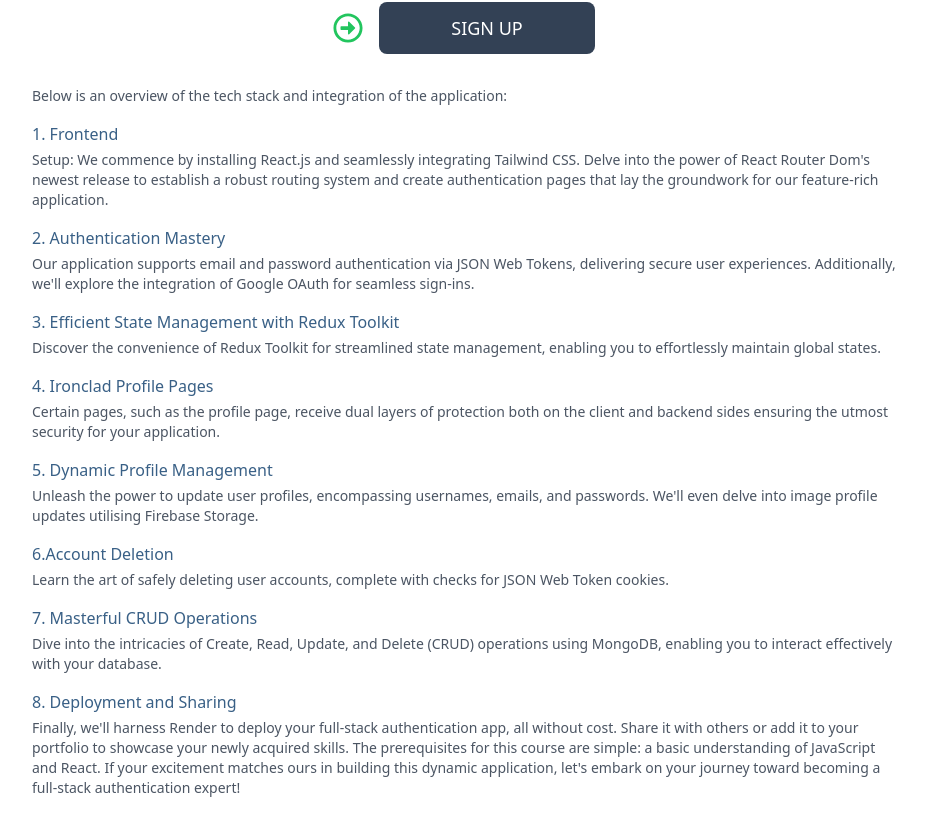
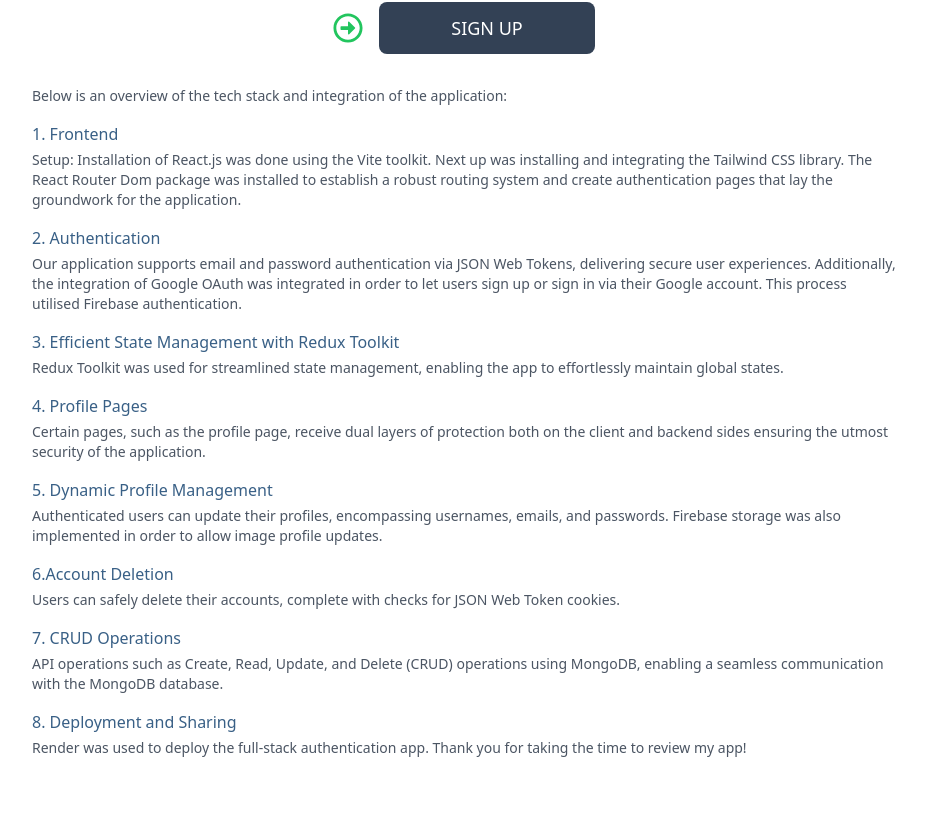
Before and after one commit to abeedev17/mern-authenticator, a React (Vite) app in the folder client/: page / in a window 1280 px wide. Shown: the part 298-1120 px from the top of the page, without its empty margins (176-1102 px from the left). Built offline with nearby package versions, Linux system fonts and the light colour scheme; no server answers.

Commit message:
fix OAuth navigation

```diff
--- a/client/src/components/OAuth.jsx
+++ b/client/src/components/OAuth.jsx
@@ -26,7 +26,7 @@ export default function OAuth() {
       const data = await res.json();
 
       dispatch(signInSuccess(data));
-      navigate("/");
+      navigate("/profile");
     } catch (error) {
       console.log("Could not login with google", error);
     }
--- a/client/src/pages/Home.jsx
+++ b/client/src/pages/Home.jsx
@@ -33,59 +33,52 @@ export default function Home() {
       </p>
       <h4>1. Frontend</h4>
       <p className="mb-4  text-xs sm:text-sm leading-relaxed">
-        {" "}
-        Setup: We commence by installing React.js and seamlessly integrating
-        Tailwind CSS. Delve into the power of React Router Dom's newest release
-        to establish a robust routing system and create authentication pages
-        that lay the groundwork for our feature-rich application.
-      </p>{" "}
-      <h4>2. Authentication Mastery</h4>
+        Setup: Installation of React.js was done using the Vite toolkit. Next up
+        was installing and integrating the Tailwind CSS library. The React
+        Router Dom package was installed to establish a robust routing system
+        and create authentication pages that lay the groundwork for the
+        application.
+      </p>
+      <h4>2. Authentication</h4>
       <p className="mb-4  text-xs sm:text-sm leading-relaxed">
         Our application supports email and password authentication via JSON Web
-        Tokens, delivering secure user experiences. Additionally, we'll explore
-        the integration of Google OAuth for seamless sign-ins.
+        Tokens, delivering secure user experiences. Additionally, the
+        integration of Google OAuth was integrated in order to let users sign up
+        or sign in via their Google account. This process utilised Firebase
+        authentication.
       </p>
       <h4>3. Efficient State Management with Redux Toolkit</h4>
       <p className="mb-4  text-xs sm:text-sm leading-relaxed">
-        Discover the convenience of Redux Toolkit for streamlined state
-        management, enabling you to effortlessly maintain global states.
+        Redux Toolkit was used for streamlined state management, enabling the
+        app to effortlessly maintain global states.
       </p>
-      <h4>4. Ironclad Profile Pages</h4>
+      <h4>4. Profile Pages</h4>
       <p className="mb-4  text-xs sm:text-sm leading-relaxed">
         Certain pages, such as the profile page, receive dual layers of
         protection both on the client and backend sides ensuring the utmost
-        security for your application.
+        security of the application.
       </p>
       <h4>5. Dynamic Profile Management</h4>
       <p className="mb-4  text-xs sm:text-sm leading-relaxed">
-        {" "}
-        Unleash the power to update user profiles, encompassing usernames,
-        emails, and passwords. We'll even delve into image profile updates
-        utilising Firebase Storage.
+        Authenticated users can update their profiles, encompassing usernames,
+        emails, and passwords. Firebase storage was also implemented in order to
+        allow image profile updates.
       </p>
       <h4>6.Account Deletion</h4>
       <p className="mb-4  text-xs sm:text-sm leading-relaxed">
-        {" "}
-        Learn the art of safely deleting user accounts, complete with checks for
-        JSON Web Token cookies.
+        Users can safely delete their accounts, complete with checks for JSON
+        Web Token cookies.
       </p>
-      <h4>7. Masterful CRUD Operations</h4>
+      <h4>7. CRUD Operations</h4>
       <p className="mb-4  text-xs sm:text-sm leading-relaxed">
-        {" "}
-        Dive into the intricacies of Create, Read, Update, and Delete (CRUD)
-        operations using MongoDB, enabling you to interact effectively with your
-        database.
+        API operations such as Create, Read, Update, and Delete (CRUD)
+        operations using MongoDB, enabling a seamless communication with the
+        MongoDB database.
       </p>
       <h4>8. Deployment and Sharing</h4>
       <p className="mb-4  text-xs sm:text-sm leading-relaxed">
-        {" "}
-        Finally, we'll harness Render to deploy your full-stack authentication
-        app, all without cost. Share it with others or add it to your portfolio
-        to showcase your newly acquired skills. The prerequisites for this
-        course are simple: a basic understanding of JavaScript and React. If
-        your excitement matches ours in building this dynamic application, let's
-        embark on your journey toward becoming a full-stack authentication
-        expert!
+        Render was used to deploy the full-stack authentication app. Thank you
+        for taking the time to review my app!
       </p>
       <div className="flex justify-between max-w-[60%] sm:text-4xl text-2xl mx-auto p-6 mt-12  rounded-lg ">
         <SiMongodb className="text-green-500" />
```
